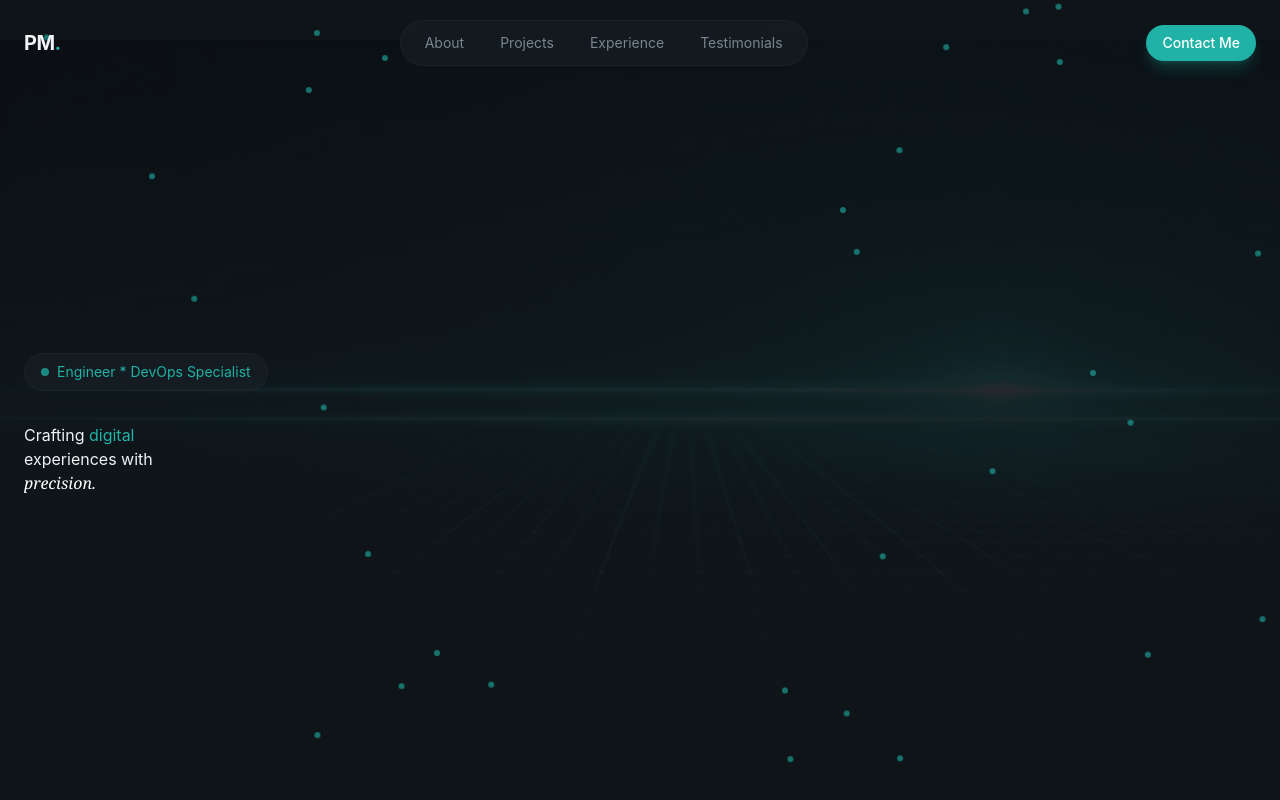
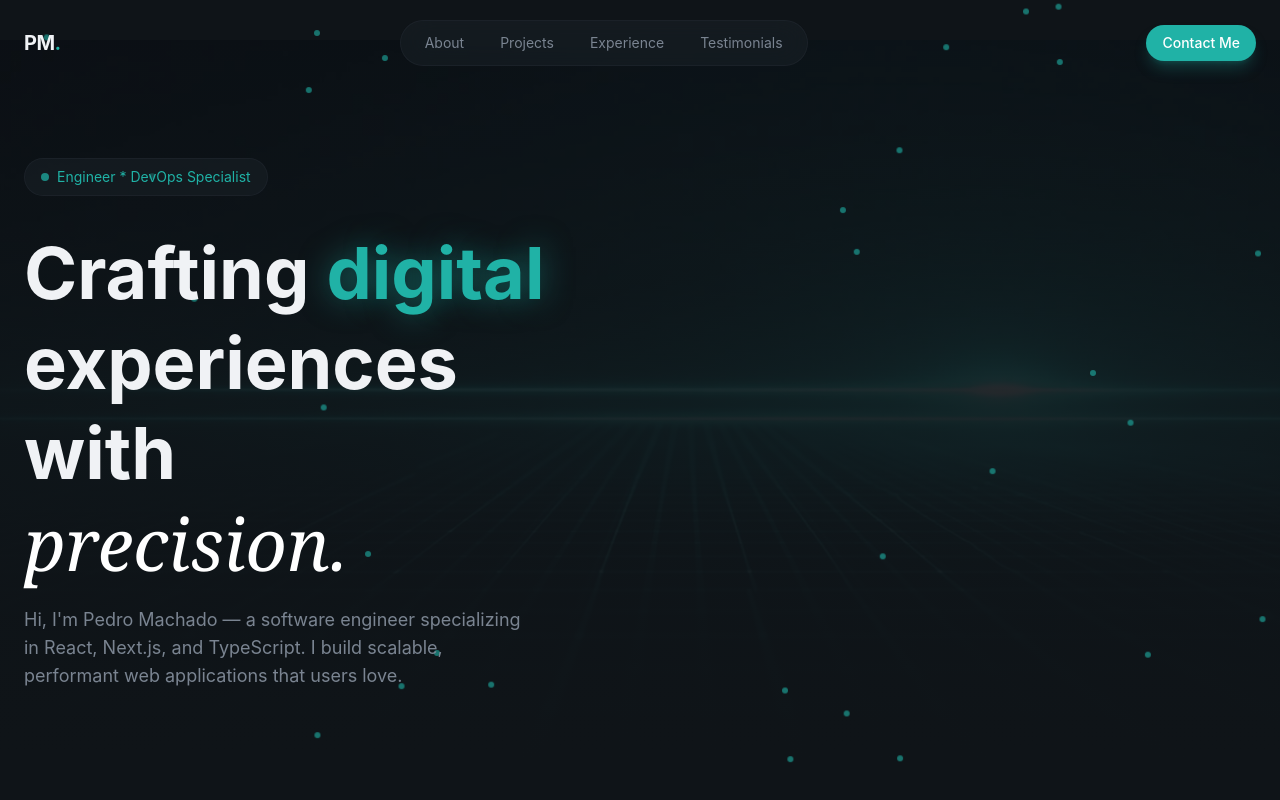
Before and after one commit to Ridzzz0Alam/dev_personal_project, a React (Vite) app: page / in a window 1280 px wide. Built offline with nearby package versions, Linux system fonts and the light colour scheme.

Commit message:
completed 1hr of the project

```diff
--- a/src/index.css
+++ b/src/index.css
@@ -52,6 +52,11 @@
     backdrop-filter: blur(24px);
     border: 1px solid color-mix(in srgb, var(--color-border) 60%, transparent);
   }
+
+  .glow-text {
+    text-shadow: 0 0 30px
+    color-mix(in srgb, var(--color-primary) 50%, transparent);
+  }
 }
 
 @layer utilities{
@@ -87,4 +92,32 @@
   .animate-fade-in{
     animation: fade-in 0.8s ease-out both;
   }
+
+  .animation-delay-100 {
+    animation-delay: 100ms;
+  }
+
+  .animation-delay-200 {
+    animation-delay: 200ms;
+  }
+
+  .animation-delay-300 {
+    animation-delay: 300ms;
+  }
+
+  .animation-delay-400 {
+    animation-delay: 400ms;
+  }
+
+  .animation-delay-500 {
+    animation-delay: 500ms;
+  }
+
+  .animation-delay-600 {
+    animation-delay: 600ms;
+  }
+
+  .animation-delay-800 {
+    animation-delay: 800ms;
+  }
 }
--- a/src/sections/Hero.jsx
+++ b/src/sections/Hero.jsx
@@ -41,8 +41,8 @@
                         </div>
 
                         {/* Headline */}
-                        <div>
-                            <h1>
+                        <div className="space-y-4">
+                            <h1 className="text-5xl md:text-6xl lg:text-7xl font-bold leading-tight animate-fade-in animation-delay-100">
                                 Crafting <span className="text-primary glow-text">digital</span>
                                 <br />
                                 experiences with
@@ -51,6 +51,11 @@
                                     precision.
                                 </span>
                             </h1>
+                            <p className="text-lg text-muted-foreground max-w-lg animate-fade-in animation-delay-200 animation-delay-200">
+                                Hi, I'm Pedro Machado — a software engineer specializing in
+                                React, Next.js, and TypeScript. I build scalable, performant web
+                                applications that users love.
+                            </p>
                         </div>
                     </div>
                     {/* Right Column - Text Content */}
```
